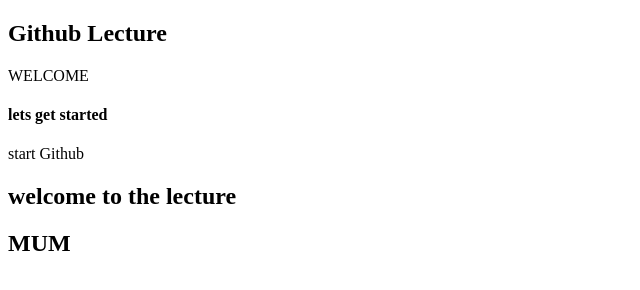
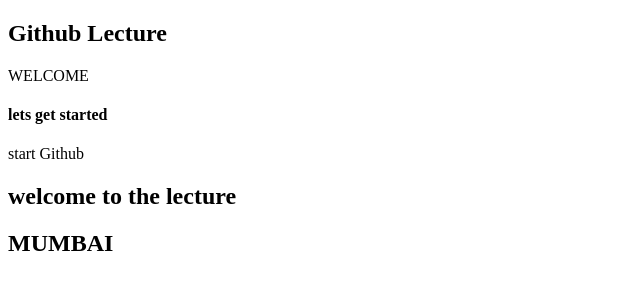
Before and after one commit to mansirupavate-collab/Manager, a plain HTML site: page index.html in a window 1280 px wide. Shown: the full height of the page, 0-640 px from the left. Drawn offline with Linux system fonts and the light colour scheme.

Commit message:
added MUMBAI

```diff
--- a/index.html
+++ b/index.html
@@ -11,6 +11,6 @@
 <h4>lets get started</h4>
 <p>start Github</p>
     <h2>welcome to the lecture</h2>
-    <h2>MUM</h2>
+    <h2>MUMBAI</h2>
 </body>
 </html>
```
